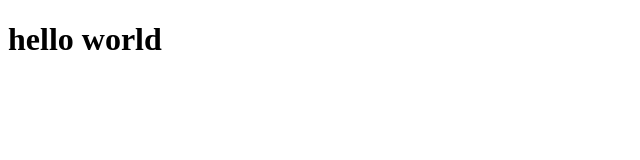
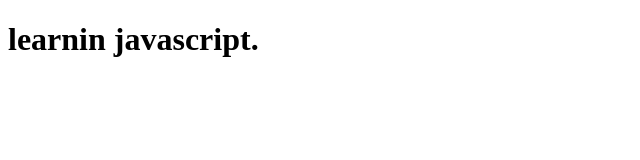
Before and after one commit to bilalkhattak55/classes, a plain HTML site: page index.html in a window 1280 px wide. Shown: the whole page, without its empty margins (0-640 px from the left). Drawn offline with Linux system fonts and the light colour scheme.

Commit message:
Add files via upload

```diff
--- a/index.html
+++ b/index.html
@@ -2,11 +2,11 @@
 <html lang="en">
 <head>
     <meta charset="UTF-8">
-    <meta http-equiv="X-UA-Compatible" content="IE=edge">
     <meta name="viewport" content="width=device-width, initial-scale=1.0">
     <title>Document</title>
+    <script src="app.js"></script>
 </head>
 <body>
-    <h1>hello world</h1>
+    <h1>learnin javascript.</h1>
 </body>
 </html>
```
